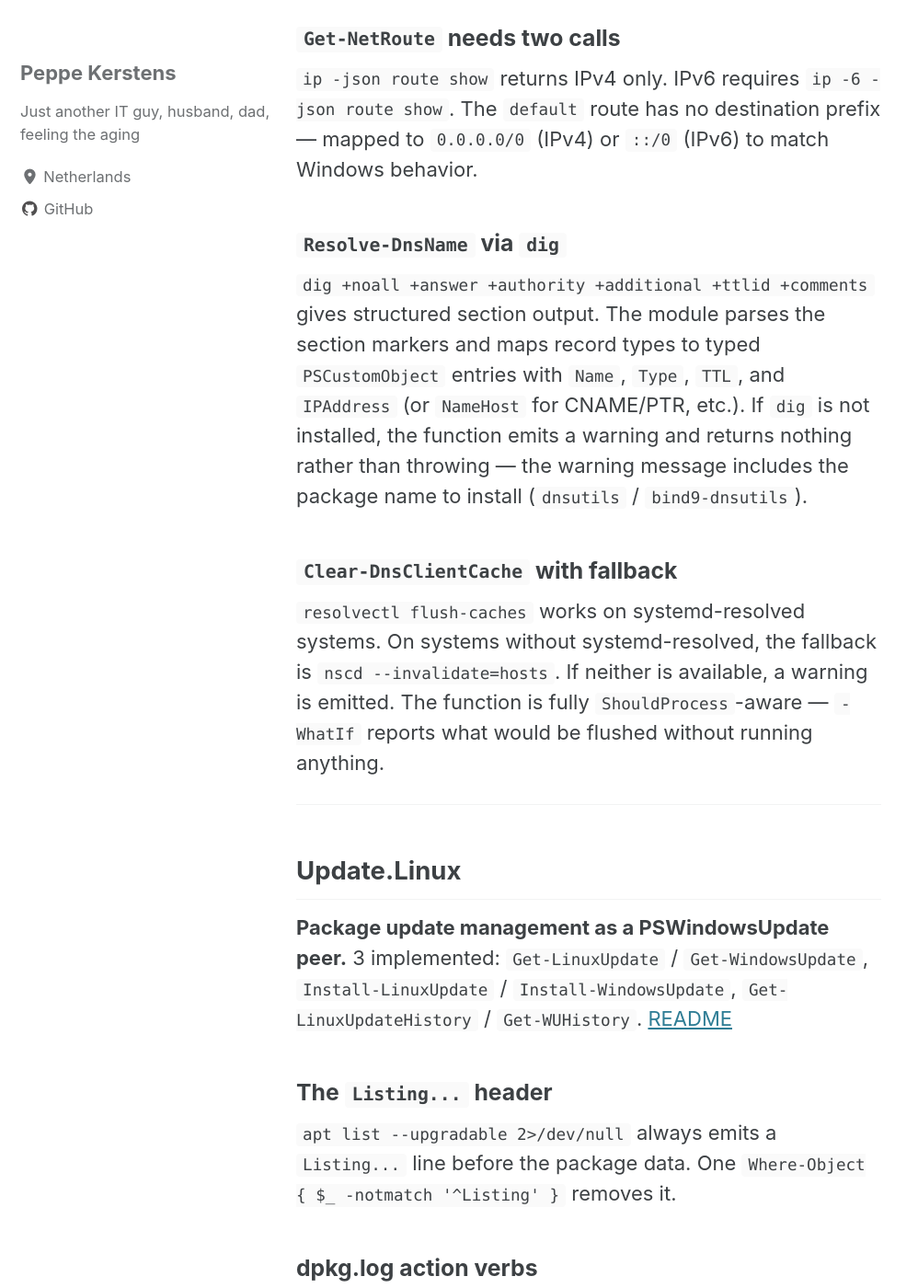
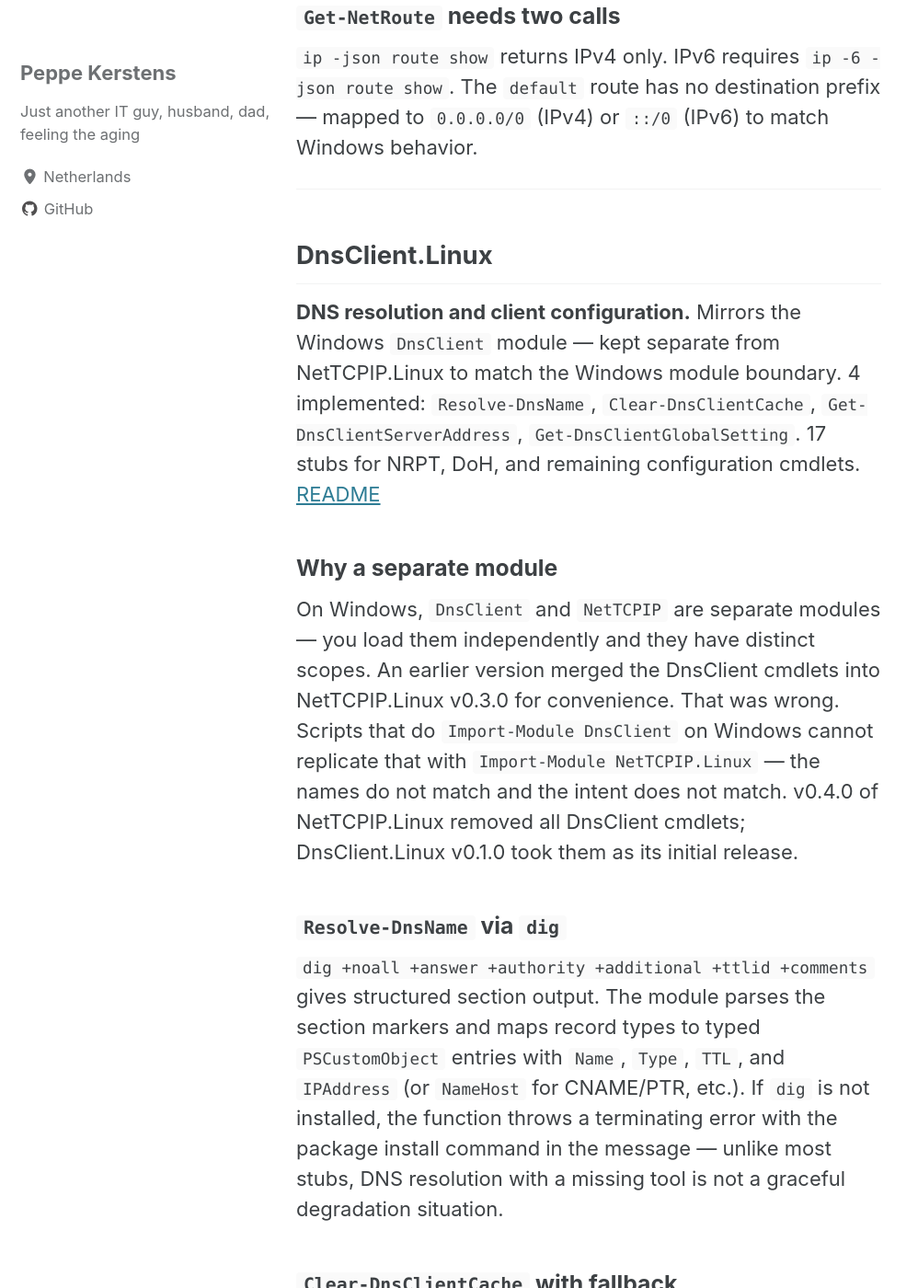
Before and after one commit to peppekerstens/peppekerstens.github.io, a Jekyll site: the page built from _posts/2026-05-08-building-the-modules-linux-command-wrapping-part-8.md, in a window 1280 px wide and 1400 px high, scrolled down 8536 px. Shown: the whole window at 92% size, without its empty margins (0-998 px from the left). Built offline with Jekyll 4.4.1, drawn with Linux system fonts in a browser that asks for light colours; cached includes are drawn as plain includes; some of the changed text lies outside the part shown.

Commit message:
Part 8: add DnsClient.Linux; update NetTCPIP.Linux to v0.4.0

```diff
--- a/_posts/2026-05-08-building-the-modules-linux-command-wrapping-part-8.md
+++ b/_posts/2026-05-08-building-the-modules-linux-command-wrapping-part-8.md
@@ -11,7 +11,8 @@ The modules, current as of this writing:
 |---|:---:|:---:|:---:|---|
 | **Storage.Linux** | 0.5.0 | 4 | 157 | [repo][storage] |
 | **PowerShell.Management.Linux** | 0.2.0 | 8 | 7 | [repo][mgmt] |
-| **NetTCPIP.Linux** | 0.3.0 | 8 | 47 | [repo][nettcpip] |
+| **NetTCPIP.Linux** | 0.4.0 | 4 | 30 | [repo][nettcpip] |
+| **DnsClient.Linux** | 0.1.0 | 4 | 17 | [repo][dnsclient] |
 | **Update.Linux** | 0.2.0 | 3 | 19 | [repo][update] |
 | **PowerShell.Security.Linux** | 0.1.0 | 2 | 4 | [repo][security] |
 | **PowerShell.LocalAccounts.Linux** | 0.1.0 | 15 | 0 | [repo][localaccounts] |
@@ -22,7 +23,8 @@ The modules, current as of this writing:
 
 [storage]: https://github.com/peppekerstens/Storage.Linux/blob/d5706f15a7eb34d8bc8065c3e3e5f9586ea5d4da/README.md
 [mgmt]: https://github.com/peppekerstens/PowerShell.Management.Linux/blob/a8401250885185e03f97422f44237ad2f2ba7cfe/README.md
-[nettcpip]: https://github.com/peppekerstens/NetTCPIP.Linux/blob/1b3f03793d8be5ce1269ba8c4efd96447c446cd7/README.md
+[nettcpip]: https://github.com/peppekerstens/NetTCPIP.Linux/blob/bf01bdd4f81a10b5e33887dce972f703f3b1c0bd/README.md
+[dnsclient]: https://github.com/peppekerstens/DnsClient.Linux/blob/240aa4baf866f7a71261cb1bd191fc37116e0058/README.md
 [update]: https://github.com/peppekerstens/Update.Linux/blob/3e32935953f28c7ba04838c83618dced3a0bc947/README.md
 [security]: https://github.com/peppekerstens/PowerShell.Security.Linux/blob/de11772fc00fe9f1dd35ed90a9f43d4e36419d10/README.md
 [localaccounts]: https://github.com/peppekerstens/PowerShell.LocalAccounts.Linux/blob/bad3d99e1178009fc407528e6fe2bf76c4bcb181/README.md
@@ -76,7 +78,7 @@ Early modules used `-Filter` and `-Exclude` parameters on `Get-ChildItem` inside
 
 ### Stub strategy
 
-Windows modules export large surfaces. `Storage` has 161 cmdlets. `NetTCPIP` (merged with DnsClient) covers 55. We cannot implement all of them — and do not need to. The pattern: export every cmdlet name, implement the ones that cover real-world usage, emit `Write-Warning "not yet implemented on Linux"` for the rest.
+Windows modules export large surfaces. `Storage` has 161 cmdlets. `NetTCPIP` covers 34 and `DnsClient` adds 21 more. We cannot implement all of them — and do not need to. The pattern: export every cmdlet name, implement the ones that cover real-world usage, emit `Write-Warning "not yet implemented on Linux"` for the rest.
 
 This keeps `Get-Command -Module Storage.Linux` consistent with the Windows version. Scripts that call a stub get a warning rather than a "command not found" error. If someone needs one of the stubs, the warning message is the signal.
 
@@ -156,7 +158,7 @@ On Linux, the data that Windows returns from a single WMI call comes from six di
 
 ## NetTCPIP.Linux
 
-**IP addresses, routing, TCP connections, and DNS.** This module covers both the Windows `NetTCPIP` module and the `DnsClient` module — they were merged in v0.3.0 since maintaining a separate DnsClient module would have been redundant overhead. 8 implemented, 47 stubs, 55 total exports. [README][nettcpip]
+**IP addresses, routing, and TCP connections.** 4 implemented: `Get-NetIPAddress`, `Get-NetIPConfiguration`, `Get-NetRoute`, `Get-NetTCPConnection`. 30 stubs. DNS cmdlets live in the separate `DnsClient.Linux` module. [README][nettcpip]
 
 ### `ip -json` for structured output
 
@@ -174,13 +176,27 @@ Inside `Get-NetTCPConnection`, the loop variable was named `$localPort` — same
 
 `ip -json route show` returns IPv4 only. IPv6 requires `ip -6 -json route show`. The `default` route has no destination prefix — mapped to `0.0.0.0/0` (IPv4) or `::/0` (IPv6) to match Windows behavior.
 
+---
+
+## DnsClient.Linux
+
+**DNS resolution and client configuration.** Mirrors the Windows `DnsClient` module — kept separate from NetTCPIP.Linux to match the Windows module boundary. 4 implemented: `Resolve-DnsName`, `Clear-DnsClientCache`, `Get-DnsClientServerAddress`, `Get-DnsClientGlobalSetting`. 17 stubs for NRPT, DoH, and remaining configuration cmdlets. [README][dnsclient]
+
+### Why a separate module
+
+On Windows, `DnsClient` and `NetTCPIP` are separate modules — you load them independently and they have distinct scopes. An earlier version merged the DnsClient cmdlets into NetTCPIP.Linux v0.3.0 for convenience. That was wrong. Scripts that do `Import-Module DnsClient` on Windows cannot replicate that with `Import-Module NetTCPIP.Linux` — the names do not match and the intent does not match. v0.4.0 of NetTCPIP.Linux removed all DnsClient cmdlets; DnsClient.Linux v0.1.0 took them as its initial release.
+
 ### `Resolve-DnsName` via `dig`
 
-`dig +noall +answer +authority +additional +ttlid +comments` gives structured section output. The module parses the section markers and maps record types to typed `PSCustomObject` entries with `Name`, `Type`, `TTL`, and `IPAddress` (or `NameHost` for CNAME/PTR, etc.). If `dig` is not installed, the function emits a warning and returns nothing rather than throwing — the warning message includes the package name to install (`dnsutils` / `bind9-dnsutils`).
+`dig +noall +answer +authority +additional +ttlid +comments` gives structured section output. The module parses the section markers and maps record types to typed `PSCustomObject` entries with `Name`, `Type`, `TTL`, and `IPAddress` (or `NameHost` for CNAME/PTR, etc.). If `dig` is not installed, the function throws a terminating error with the package install command in the message — unlike most stubs, DNS resolution with a missing tool is not a graceful degradation situation.
 
 ### `Clear-DnsClientCache` with fallback
 
 `resolvectl flush-caches` works on systemd-resolved systems. On systems without systemd-resolved, the fallback is `nscd --invalidate=hosts`. If neither is available, a warning is emitted. The function is fully `ShouldProcess`-aware — `-WhatIf` reports what would be flushed without running anything.
+
+### `Get-DnsClientServerAddress` from two sources
+
+`/etc/resolv.conf` gives the global nameserver list. `resolvectl status` per interface gives per-interface DNS server assignments. The function merges both, deduplicating where the global and per-interface entries agree. Interface-specific overrides are returned with the interface name populated; the global fallback uses `InterfaceAlias = 'Global'`.
 
 ---
 
@@ -383,9 +399,9 @@ Of the 118 in-scope cmdlets: **50% implemented, 43% stubbed, 7% not yet covered.
 
 | Cmdlet | Module | Linux tool |
 |---|---|---|
-| `Resolve-DnsName` | NetTCPIP.Linux | `dig` |
-| `Clear-DnsClientCache` | NetTCPIP.Linux | `resolvectl` / `nscd` |
-| `Get-DnsClientServerAddress` | NetTCPIP.Linux | `/etc/resolv.conf` + `resolvectl` |
+| `Resolve-DnsName` | DnsClient.Linux | `dig` |
+| `Clear-DnsClientCache` | DnsClient.Linux | `resolvectl` / `nscd` |
+| `Get-DnsClientServerAddress` | DnsClient.Linux | `/etc/resolv.conf` + `resolvectl` |
 | `Get-NetIPAddress` | NetTCPIP.Linux | `ip -json addr` |
 | `Get-NetIPConfiguration` | NetTCPIP.Linux | `ip -json addr` + `ip -json route` |
 | `Get-NetRoute` | NetTCPIP.Linux | `ip -json route` |
@@ -396,8 +412,8 @@ Of the 118 in-scope cmdlets: **50% implemented, 43% stubbed, 7% not yet covered.
 | Cmdlet | Module | Future tool |
 |---|---|---|
 | `Find-NetRoute` | NetTCPIP.Linux | `ip route get` |
-| `Get-DnsClient` | NetTCPIP.Linux | `resolvectl` |
-| `Get-DnsClientCache` | NetTCPIP.Linux | `resolvectl statistics` |
+| `Get-DnsClient` | DnsClient.Linux | `resolvectl` |
+| `Get-DnsClientCache` | DnsClient.Linux | `resolvectl statistics` |
 | `Get-NetIPInterface` | NetTCPIP.Linux | `ip link` |
 | `Get-NetIPv4Protocol` | NetTCPIP.Linux | `sysctl` |
 | `Get-NetIPv6Protocol` | NetTCPIP.Linux | `sysctl` |
```
Also changed, not shown: other parts of _posts/2026-05-08-building-the-modules-linux-command-wrapping-part-8.md (+3 -3 lines).
